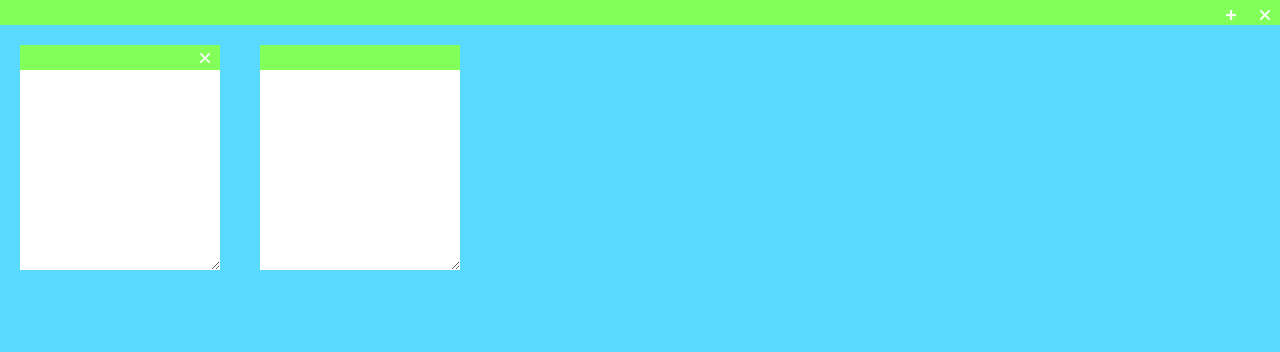
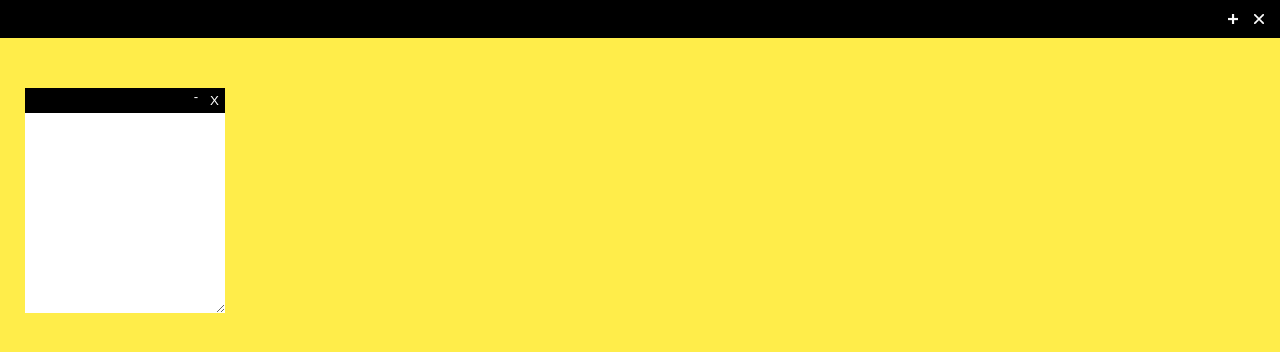
Before and after one commit to keelvenn/notas, a plain HTML site: page index.html in a window 1280 px wide. Both pictures are taken after a click on the button 1231 px from the left and 16 px from the top of the page. Drawn offline with Linux system fonts and the light colour scheme.

Commit message:
Atualização geral do projeto
Refiz tudo de forma mais organizada e com novas cores. Realizei as funções de apagar e expandir notas.

```diff
--- a/index.html
+++ b/index.html
@@ -9,18 +9,16 @@
   <header>
     <img src="" alt="" id="logo">
     <div id="lado">
-      <button  id="adicionar"type="button" name="button"><img src="imgs/plus.png" alt=""  width="10px"></button>
-      <button id="fechar"type="button" name="button" ><img src="imgs/cross.png" alt="" width="10px"></button>
+      <button  id="adicionar" type="button" name="button"><img src="imgs/plus.png" alt=""  width="10px"></button>
+      <button id="fechar" type="button" name="button" ><img src="imgs/cross.png" alt="" width="10px"></button>
+    </div>
+  </header>
+  <body>
+    <div id="notas">
+
 
     </div>
-  </header>
-  <body id="body">
-    <div class="text">
-      <div class="headertext">
-        <button id="apagarBl"type="button" name="button"><img src="imgs/cross.png" alt="" id="fecharBl" width="10px"></button>
-      </div>
-      <textarea class="textarea" name="name" rows="80" cols="80"></textarea>
-    </div>
+
   </body>
 
 </html>
--- a/script.js
+++ b/script.js
@@ -1,21 +1,75 @@
-const add = document.getElementById("adicionar");
-const body = document.getElementById("body");
+const adicionar = document.getElementById("adicionar");
+const notas = document.getElementById("notas");
+
+
+adicionar.addEventListener("click",function(){
+criarnota();
+});
+
+
+//Funções
+
+function criarnota(){
+
+const container = document.createElement("div");
+container.setAttribute("id","container");
+
+const containerchk = document.createElement("div");
+containerchk.setAttribute("id","containerchk");
+
+const headernota = document.createElement("div");
+headernota.setAttribute("id","headernota");
+
+const textarea = document.createElement("textarea");
+
+const apagar = document.createElement("button");
+apagar.setAttribute("id","apagar");
+
+const expandir = document.createElement("input");
+expandir.type = "checkbox";
+expandir.setAttribute("id","expandir");
+
+const exp = document.createElement("button");
+exp.setAttribute("id","exp");
+exp.innerText = "-";
+
+containerchk.append(expandir,exp);
+
+apagar.innerText = "X";
+
+headernota.append(containerchk,apagar);
+
+container.append(headernota, textarea);
+
+notas.append(container);
+
+//Funções dos Botões
+apagar.addEventListener("click",function(){
+container.remove();
+});
+
+exp.addEventListener("click",function(){
+if(expandir.checked == true){
+  expandir.checked = false;
+}else if(expandir.checked == false){
+expandir.checked = true;
+};
+
+if(expandir.checked == true ){
+  textarea.style.width = "500px";
+  textarea.style.height = "500px";
+  headernota.style.width = "500px";
+}else{
+  textarea.style.width = "200px";
+  textarea.style.height = "200px";
+  headernota.style.width = "200px";
+}
+
+
+});
 
 
 
-add.addEventListener("click", function(){
-createnote();
-});
 
 
-function createnote(){
-//const note = document.querySelector(".text").cloneNode(true);
-const div = document.createElement("div");
-const textarea = document.createElement("textarea");
-const container = document.createElement("div");
-div.classList.add("headertext");
-textarea.classList.add("textarea");
-container.classList.add("text");
-container.append(div, textarea);
-body.append(container);
-};
+}
--- a/style.css
+++ b/style.css
@@ -1,60 +1,83 @@
-*{
+body{
   margin: 0px;
   padding: 0px;
+  background: #ffed4a;
+
 
 }
+
 header{
-  background-color: #83FF59;
   display: flex;
-  justify-content: space-between;
+  justify-content:space-between;
+  align-items: center;
+  background: black;
   width: 100%;
-  height: 25px;
 }
 
-img{
-padding: 10px;
+#lado{
+  margin: 10px;
 }
 
-body{
-background-color: #5AD9FF;
-display: flex;
-flex-flow: wrap;
+#notas{
+  display: flex;
+  flex-wrap: wrap;
 }
 
-.textarea{
-  max-width: 200px;
-  max-height: 200px;
+#headernota{
+  display: flex;
+  justify-content: flex-end;
+  min-height: 25px;
   min-width: 200px;
-  min-height: 200px;
+  margin-top: 25px;
+  background: black;
+}
+
+
+#container{
+  display: flex;
+  flex-direction: column;
+  margin: 25px;
+}
+
+textarea{
+  width: 200px;
+  height: 200px;
+  margin: 0px;
+  padding: 0px;
   border: none;
 }
-button{
+
+#containerchk{
+  display: flex;
+  flex-direction: row;
+}
+/*Botões*/
+
+#adicionar{
   background: none;
   border: none;
 }
-
-.text{
-  margin: 20px;
-}
-.headertext{
-  display: flex;
-  align-items: center;
-  justify-content: flex-end;
-  margin: px;
-  padding: 0px;
-  width: 200px;
-  height: 25px;
-  background-color: #83FF59;
-
+#fechar{
+background: none;
+border: none;
 }
 
-#fecharBl{
-  align-self: flex-start;
-  margin: 0px;
-  padding-top:14px;
+#apagar{
+  background: none;
+  border: none;
+  color: white;
 }
 
-button:hover{
-  background-color: white;
-  height: 25px;
+#expandir{
+  background: none;
+  border-radius: 100px;
+  color: white;
+  opacity: 0;
 }
+
+#exp{
+  display:flex;
+  color: white;
+  border: none;
+  background: none;
+}
```
